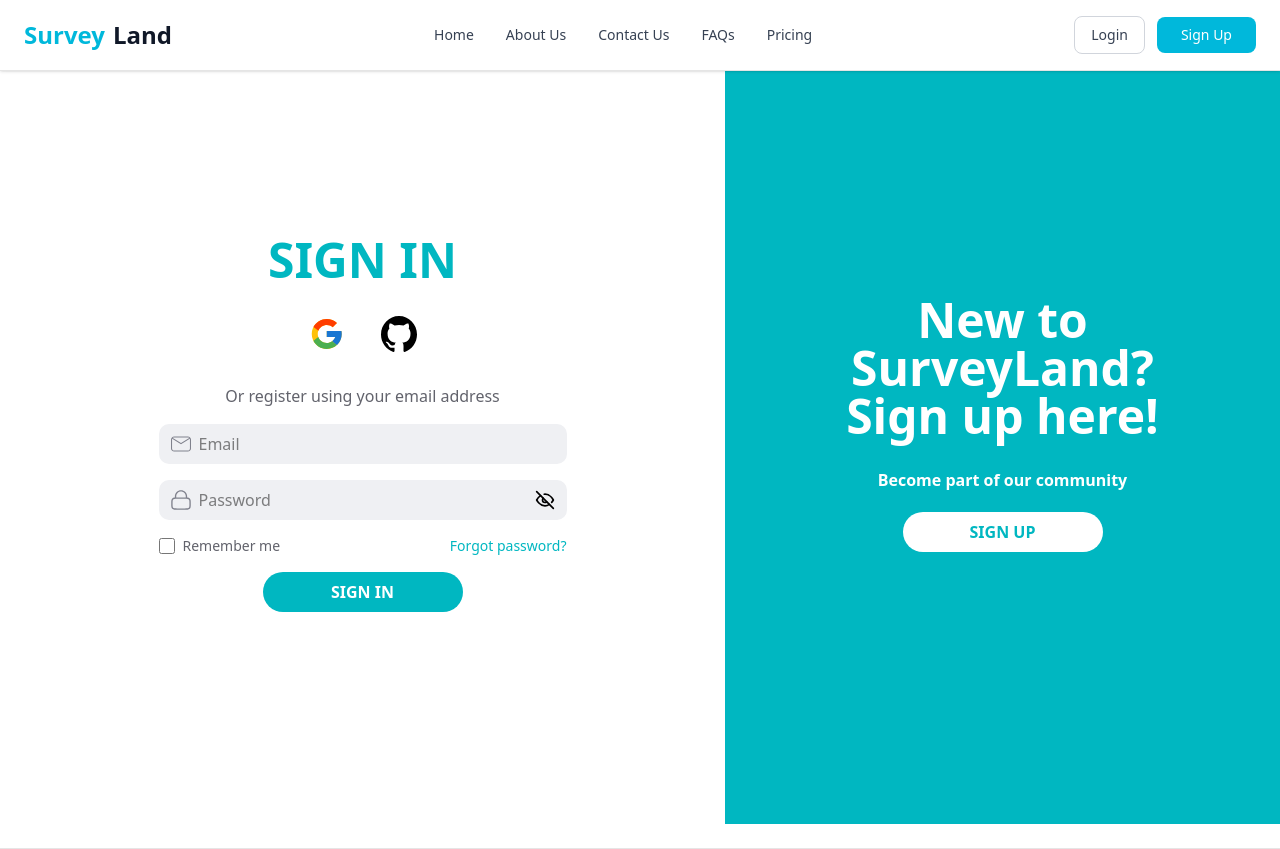
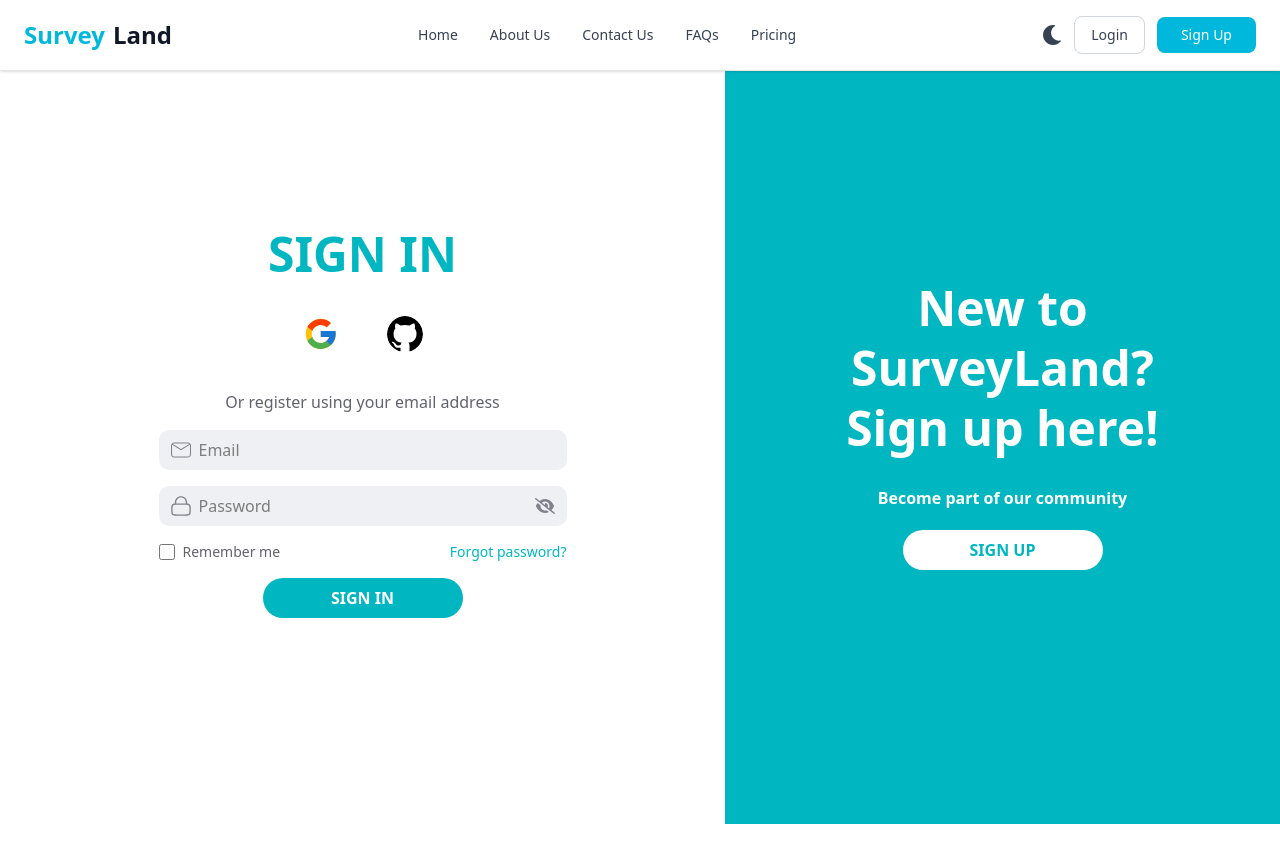
Before and after one commit to YoussefAbdelrazk/Survey-Landing, a React (Vite) app: page /sign-in in a window 1280 px wide. After the commit the page ends 824 px from the top, so only its background shows below. Built offline with nearby package versions, Linux system fonts and the light colour scheme.

Commit message:
create dark/light theme

```diff
--- a/src/components/Layout.jsx
+++ b/src/components/Layout.jsx
@@ -9,12 +9,12 @@ export default function Layout() {
   const shouldHideFooter = hideFooterRoutes.includes(location.pathname);
 
   return (
-    <div>
+    <div className="min-h-screen flex flex-col bg-white dark:bg-black white dark:black">
       <Navbar />
       <br />
       <Outlet />
-      <br />
-      <hr />
+      {/* <br /> */}
+      {/* <hr /> */}
       {/* Conditionally render the Footer */}
       {!shouldHideFooter && <Footer />}
     </div>
--- a/src/components/Navbar.jsx
+++ b/src/components/Navbar.jsx
@@ -1,66 +1,92 @@
-import { useState } from "react";
+import { useState, useEffect } from "react";
 import { Link } from "react-router-dom";
-import { FaBars, FaTimes } from "react-icons/fa";
+import { FaBars, FaTimes, FaMoon, FaSun } from "react-icons/fa";
 
 export default function Navbar() {
   const [isMobileMenuOpen, setIsMobileMenuOpen] = useState(false);
+  const [isDark, setIsDark] = useState(
+    () =>
+      localStorage.theme === "dark" ||
+      window.matchMedia("(prefers-color-scheme: dark)").matches
+  );
+
+  useEffect(() => {
+    const root = document.documentElement;
+    if (isDark) {
+      root.classList.add("dark");
+      localStorage.theme = "dark";
+    } else {
+      root.classList.remove("dark");
+      localStorage.theme = "light";
+    }
+  }, [isDark]);
 
   return (
-    <header className="w-full border-b bg-white shadow-sm fixed top-0 left-0 z-[1000]">
+    <header className="w-full border-b bg-white dark:bg-[#1E1F24] shadow-sm fixed top-0 left-0 z-[1000] transition-colors">
       <div className="container mx-auto flex justify-between items-center px-4 py-4 md:px-6">
         {/* Logo */}
         <div className="flex items-center space-x-2">
           <span className="text-2xl font-bold text-cyan-500">Survey</span>
-          <span className="text-2xl font-bold text-gray-900">Land</span>
+          <span className="text-2xl font-bold text-gray-900 dark:text-white">
+            Land
+          </span>
         </div>
 
         {/* Mobile toggle */}
         <button
           onClick={() => setIsMobileMenuOpen(!isMobileMenuOpen)}
-          className="text-2xl text-gray-800 md:hidden"
+          className="text-2xl text-gray-800 dark:text-gray-100 md:hidden"
         >
           {isMobileMenuOpen ? <FaTimes /> : <FaBars />}
         </button>
 
         {/* Desktop Menu */}
-        <nav className="hidden md:flex items-center space-x-8">
+        <nav className="hidden lg:flex items-center space-x-8">
           <Link
             to="/"
-            className="text-sm font-medium text-gray-700 hover:text-gray-900"
+            className="text-sm font-medium text-gray-700 dark:text-gray-200 hover:text-cyan-500"
           >
             Home
           </Link>
           <Link
             to="/about"
-            className="text-sm font-medium text-gray-700 hover:text-gray-900"
+            className="text-sm font-medium text-gray-700 dark:text-gray-200 hover:text-cyan-500"
           >
             About Us
           </Link>
           <Link
             to="/contact"
-            className="text-sm font-medium text-gray-700 hover:text-gray-900"
+            className="text-sm font-medium text-gray-700 dark:text-gray-200 hover:text-cyan-500"
           >
             Contact Us
           </Link>
           <Link
             to="/faqs"
-            className="text-sm font-medium text-gray-700 hover:text-gray-900"
+            className="text-sm font-medium text-gray-700 dark:text-gray-200 hover:text-cyan-500"
           >
             FAQs
           </Link>
           <Link
             to="/pricing"
-            className="text-sm font-medium text-gray-700 hover:text-gray-900"
+            className="text-sm font-medium text-gray-700 dark:text-gray-200 hover:text-cyan-500"
           >
             Pricing
           </Link>
         </nav>
 
-        {/* Desktop Auth */}
+        {/* Desktop Auth & Theme Toggle */}
         <div className="hidden md:flex items-center space-x-3">
+          <button
+            onClick={() => setIsDark((prev) => !prev)}
+            className="text-xl text-gray-700 dark:text-gray-100 hover:text-cyan-500"
+            aria-label="Toggle Theme"
+          >
+            {isDark ? <FaSun /> : <FaMoon />}
+          </button>
+
           <Link
             to="/sign-in"
-            className="px-4 py-2 text-sm font-medium text-gray-700 hover:text-gray-900 border border-gray-300 rounded-md hover:bg-gray-50 transition-colors"
+            className="px-4 py-2 text-sm font-medium text-gray-700 dark:text-gray-100 hover:text-gray-900 dark:hover:text-white border border-gray-300 dark:border-gray-600 rounded-md hover:bg-gray-50 dark:hover:bg-gray-700 transition-colors"
           >
             Login
           </Link>
@@ -75,46 +101,46 @@ export default function Navbar() {
 
       {/* Mobile Menu */}
       {isMobileMenuOpen && (
-        <div className="fixed top-16 left-0 w-full bg-white z-[999] px-4 pb-6 shadow-md md:hidden">
+        <div className="fixed top-16 left-0 w-full bg-white dark:bg-[#1E1F24] z-[999] px-4 pb-6 shadow-md md:hidden transition-colors">
           <nav className="flex flex-col space-y-4">
             <Link
               to="/"
-              className="text-sm font-medium text-gray-700 hover:text-gray-900"
+              className="text-sm font-medium text-gray-700 dark:text-gray-200 hover:text-cyan-500"
               onClick={() => setIsMobileMenuOpen(false)}
             >
               Home
             </Link>
             <Link
               to="/about"
-              className="text-sm font-medium text-gray-700 hover:text-gray-900"
+              className="text-sm font-medium text-gray-700 dark:text-gray-200 hover:text-cyan-500"
               onClick={() => setIsMobileMenuOpen(false)}
             >
               About Us
             </Link>
             <Link
               to="/contact"
-              className="text-sm font-medium text-gray-700 hover:text-gray-900"
+              className="text-sm font-medium text-gray-700 dark:text-gray-200 hover:text-cyan-500"
               onClick={() => setIsMobileMenuOpen(false)}
             >
               Contact Us
             </Link>
             <Link
               to="/faqs"
-              className="text-sm font-medium text-gray-700 hover:text-gray-900"
+              className="text-sm font-medium text-gray-700 dark:text-gray-200 hover:text-cyan-500"
               onClick={() => setIsMobileMenuOpen(false)}
             >
               FAQs
             </Link>
             <Link
               to="/pricing"
-              className="text-sm font-medium text-gray-700 hover:text-gray-900"
+              className="text-sm font-medium text-gray-700 dark:text-gray-200 hover:text-cyan-500"
               onClick={() => setIsMobileMenuOpen(false)}
             >
               Pricing
             </Link>
             <Link
               to="/sign-in"
-              className="text-sm font-medium text-gray-700 hover:text-gray-900"
+              className="text-sm font-medium text-gray-700 dark:text-gray-200 hover:text-cyan-500"
               onClick={() => setIsMobileMenuOpen(false)}
             >
               Login
@@ -126,6 +152,17 @@ export default function Navbar() {
             >
               Sign Up
             </Link>
+
+            {/* Dark mode toggle for mobile */}
+            <button
+              onClick={() => {
+                setIsDark((prev) => !prev);
+                setIsMobileMenuOpen(false);
+              }}
+              className="flex items-center gap-2 text-sm font-medium text-gray-700 dark:text-gray-100"
+            >
+              {isDark ? <FaSun /> : <FaMoon />} Toggle Theme
+            </button>
           </nav>
         </div>
       )}
--- a/src/components/SignInForm.jsx
+++ b/src/components/SignInForm.jsx
@@ -1,5 +1,6 @@
-import React, { useRef, useState } from "react";
+import { useRef, useState } from "react";
 import { useForm } from "react-hook-form";
+import { FaEyeSlash } from "react-icons/fa6";
 
 function SignInForm() {
   const [showPassword, setShowPassword] = useState(false);
@@ -38,21 +39,29 @@ function SignInForm() {
 
   return (
     <section className="flex flex-1 flex-col justify-center items-center gap-8 h-screen px-4">
-      <h1 className="uppercase text-3xl md:text-4xl lg:text-5xl font-bold text-[rgba(0,183,193,1)]">
+      <h1 className="uppercase text-3xl md:text-4xl lg:text-5xl font-bold text-primary-btn dark:text-primary-btn text-center">
         sign in
       </h1>
 
       {/* Icons */}
-      <div className="flex gap-9">
-        <img src="/google.svg" alt="Google" />
-        <img src="/github.svg" alt="GitHub" />
+      <div className="flex gap-9 ">
+        <img
+          src="/google.svg"
+          alt="Google"
+          className="rounded-full border-6 border-white"
+        />
+        <img
+          src="/github.svg"
+          alt="GitHub"
+          className="bg-white rounded-full border-white border-6"
+        />
       </div>
 
       <form
         onSubmit={handleSubmit(onSubmit)}
         className="flex flex-col items-center justify-center gap-4 w-full md:w-[408px]"
       >
-        <p className="text-[rgba(98,99,108,1)]">
+        <p className="text-secondary-text dark:text-secondary-text  text-center">
           Or register using your email address
         </p>
 
@@ -61,12 +70,12 @@ function SignInForm() {
           <img
             src="/email.svg"
             alt="Email Icon"
-            className="absolute left-3 top-1/2 transform -translate-y-1/2 w-5 h-5"
+            className="absolute left-3 top-1/2 transform -translate-y-1/2 w-5 h-5 text-diabled-text dark:text-diabled-text"
           />
           <input
             type="email"
             placeholder="Email"
-            className="pl-10 rounded-lg px-4 py-2 w-full bg-[rgba(239,240,243,1)] focus:outline-none focus:ring-2 focus:ring-[rgba(0,183,193,1)]"
+            className="pl-10 rounded-lg px-4 py-2 w-full bg-disabled-back dark:bg-disabled-back focus:outline-none focus:ring-2 focus:ring-primary-btn dark:focus:ring-primary-btn"
             {...register("email", { required: "Email is required" })}
           />
           {errors.email && (
@@ -79,25 +88,25 @@ function SignInForm() {
           <img
             src="/lock.svg"
             alt="Lock Icon"
-            className="absolute left-3 top-1/2 transform -translate-y-1/2 w-5 h-5"
+            className="absolute left-3 top-1/2 transform -translate-y-1/2 w-5 h-5 text-diabled-text dark:text-diabled-text"
           />
           <input
             type={showPassword ? "text" : "password"}
             placeholder="Password"
-            className="pl-10 rounded-lg px-4 py-2 w-full bg-[rgba(239,240,243,1)] focus:outline-none focus:ring-2 focus:ring-[rgba(0,183,193,1)]"
+            className="pl-10 rounded-lg px-4 py-2 w-full bg-disabled-back dark:disabled-back focus:outline-none focus:ring-2 focus:ring-primary-btn dark:focus:ring-primary-btn"
             {...passwordFieldProps}
             ref={(el) => {
-              passwordRegisterRef(el); // ✅ RHF binding
-              passwordRef.current = el; // ✅ Custom control
+              passwordRegisterRef(el);
+              passwordRef.current = el;
             }}
           />
-          <img
-            src="/eye.svg"
-            alt="Eye Icon"
-            className="absolute right-3 top-1/2 transform -translate-y-1/2 w-5 h-5 cursor-pointer"
+          <FaEyeSlash
+            className="absolute right-3 top-1/2 transform -translate-y-1/2 w-5 h-5 cursor-pointer text-disabled-text dark:text-disabled-text
+"
             onMouseDown={(e) => e.preventDefault()}
             onClick={togglePasswordVisibility}
           />
+
           {errors.password && (
             <p className="text-red-500 text-sm mt-1">
               {errors.password.message}
@@ -107,15 +116,18 @@ function SignInForm() {
 
         {/* Remember Me + Forgot Password */}
         <div className="flex justify-between items-center w-full text-sm text-[rgba(98,99,108,1)]">
-          <label className="flex items-center gap-2">
+          <label className="flex items-center gap-2 text-secondary-text dark:text-secondary-text">
             <input
               type="checkbox"
-              className="w-4 h-4"
+              className="w-4 h-4 "
               {...register("rememberMe")}
             />
             Remember me
           </label>
-          <a href="#" className="hover:underline text-[rgba(0,183,193,1)]">
+          <a
+            href="#"
+            className="hover:underline text-primary-btn dark:text-primary-btn"
+          >
             Forgot password?
           </a>
         </div>
--- a/src/components/SignInHero.jsx
+++ b/src/components/SignInHero.jsx
@@ -4,20 +4,28 @@ import { Link } from "react-router";
 
 function SignInHero() {
   return (
-  <section className=" hidden md:flex flex-col justify-center items-center bg-[rgba(0,183,193,1)] h-screen  md:w-[40%] lg:w-[555px] ">
+    <section className=" hidden md:flex flex-col justify-center items-center bg-primary-btn dark:bg-primary-btn h-screen  md:w-[40%] lg:w-[555px] ">
       <div className="flex flex-col justify-center items-center gap-16  w-[340px] ">
-    <div className="flex flex-col justify-center items-center gap-6 font-semibold">
-      <h2 className="text-white text-2xl md:text-4xl lg:text-5xl text-center ">
-        New to<br/> SurveyLand? <br/>Sign up here!
+        <div className="flex flex-col justify-center items-center gap-6 font-semibold text-white dark:text-black">
+          <h2 className="text-2xl md:text-4xl lg:text-5xl text-center  font-bold leading-tight">
+            New to
+            <br /> SurveyLand? <br />
+            Sign up here!
           </h2>
-      <p className="text-white text-md leading-loose ">Become part of our community</p>
+          <p className=" text-md leading-loose ">
+            Become part of our community
+          </p>
         </div>
       </div>
-  <Link to="/sign-up" className="flex justify-center items-center mt-4 bg-white py-3 px-5 w-[200px] h-[40px] rounded-3xl cursor-pointer">
-    <span className="text-[rgba(0,183,193,1)] uppercase text-md font-bold">sign up</span>
+      <Link
+        to="/sign-up"
+        className="flex justify-center items-center mt-4 bg-white dark:bg-black py-3 px-5 w-[200px] h-[40px] rounded-3xl cursor-pointer"
+      >
+        <span className="text-primary-btn dark:primary-btn uppercase text-md font-bold">
+          sign up
+        </span>
       </Link>
     </section>
-
   );
 }
 
--- a/src/components/about-us/AboutMission.jsx
+++ b/src/components/about-us/AboutMission.jsx
@@ -22,7 +22,7 @@ function AboutMission() {
 
       {/* Right side text */}
       <div className="w-full md:w-1/2 flex flex-col justify-center items-center gap-6">
-        <h2 className="text-2xl md:text-3xl  text-gray-800  font-medium">
+        <h2 className="text-2xl md:text-3xl   text-secondary font-medium">
           Our <span className="text-[#00B7C1]">mission</span>
         </h2>
         <p className="text-gray-600 text-base md:text-lg leading-relaxed lg:max-w-[70%]">
--- a/src/index.css
+++ b/src/index.css
@@ -39,6 +39,17 @@
   --color-sidebar-accent-foreground: var(--sidebar-accent-foreground);
   --color-sidebar-border: var(--sidebar-border);
   --color-sidebar-ring: var(--sidebar-ring);
+
+  /*  custom variables */
+   --color-primary-btn: var(--primary-btn);
+  --color-secondary-btn: var(--secondary-btn);
+  --color-primary-text: var(--primary-text);
+  --color-secondary-text: var(--secondary-text);
+  --color-disabled-text: var(--disabled-text);
+  --color-disabled-back: var(--disabled-back);
+  /* --color-primary-btn-hover: var(--primary-btn);
+  --color-secondary-btn-hover: var(--secondary-btn); */
+
 }
 
 :root {
@@ -74,9 +85,20 @@
   --sidebar-accent-foreground: oklch(0.205 0 0);
   --sidebar-border: oklch(0.922 0 0);
   --sidebar-ring: oklch(0.708 0 0);
+
+   /* Light theme values */
+   --primary-btn: #00B7C1;
+   --secondary-btn: #DBF8FA;
+   --primary-text: #1E1F24;
+   --secondary-text: #62636C;
+   --disabled-text: #80828D;
+   --disabled-back: #EFF0F3;
+
+
 }
 
 .dark {
+
   --background: oklch(0.145 0 0);
   --foreground: oklch(0.985 0 0);
   --card: oklch(0.205 0 0);
@@ -108,6 +130,16 @@
   --sidebar-accent-foreground: oklch(0.985 0 0);
   --sidebar-border: oklch(1 0 0 / 10%);
   --sidebar-ring: oklch(0.556 0 0);
+
+   /* Dark theme overrides */
+   --primary-btn: #00D1DC;
+   --secondary-btn: #153f41;
+   --primary-text: #ffffff;
+   --secondary-text: #B2B3BD;
+   --disabled-text: #A2A4B0;
+   --disabled-back: #222325;
+
+
 }
 
 @layer base {
--- a/tailwind.config.js
+++ b/tailwind.config.js
@@ -1,5 +1,6 @@
 /** @type {import('tailwindcss').Config} */
 export default {
+  darkMode: 'class',
   content: [
     "./index.html",
     "./src/**/*.{js,ts,jsx,tsx}",
```
Also changed, not shown: public/Vector (5).svg (added). Lines whose indentation alone changed are shown as unchanged.
